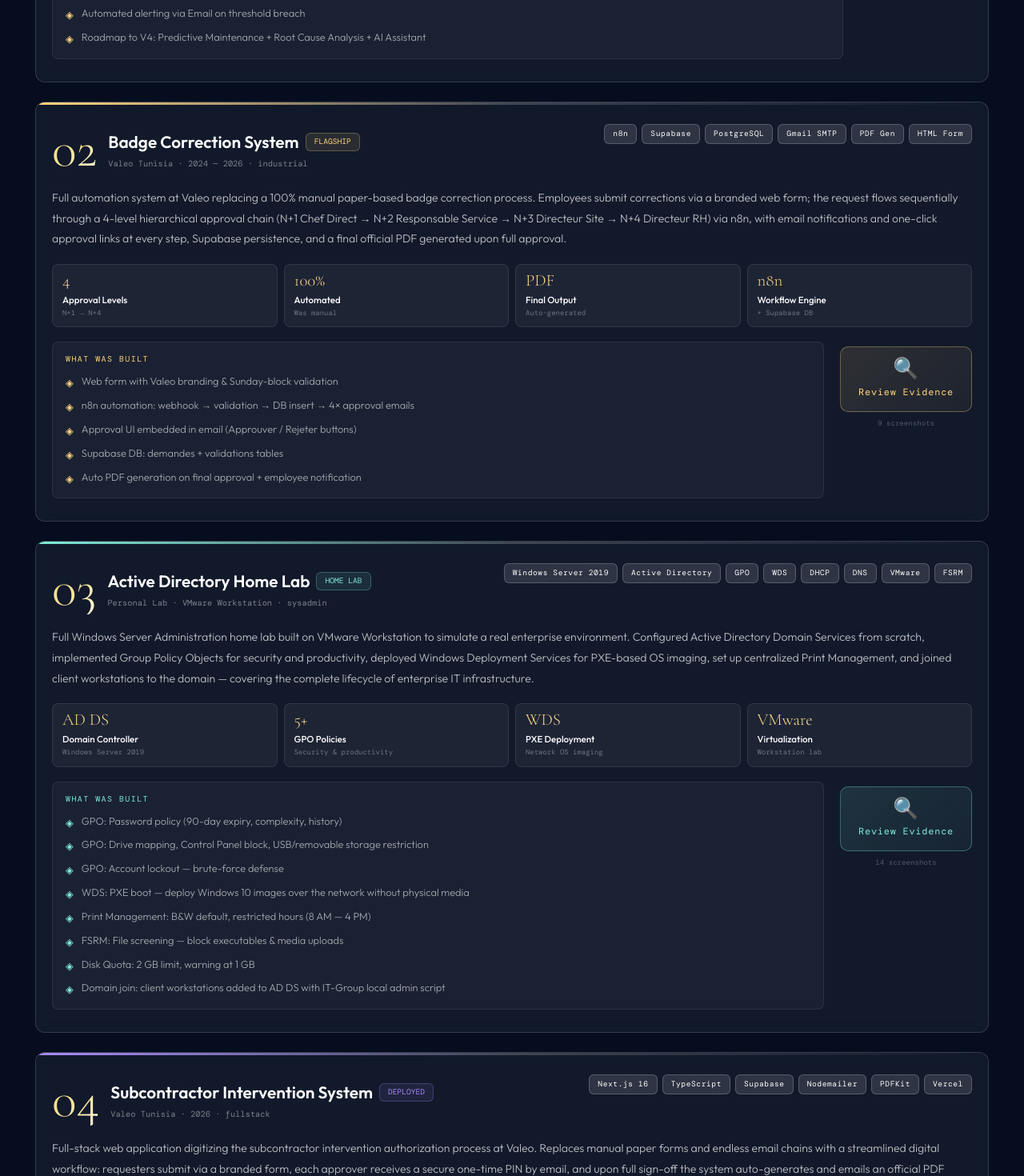
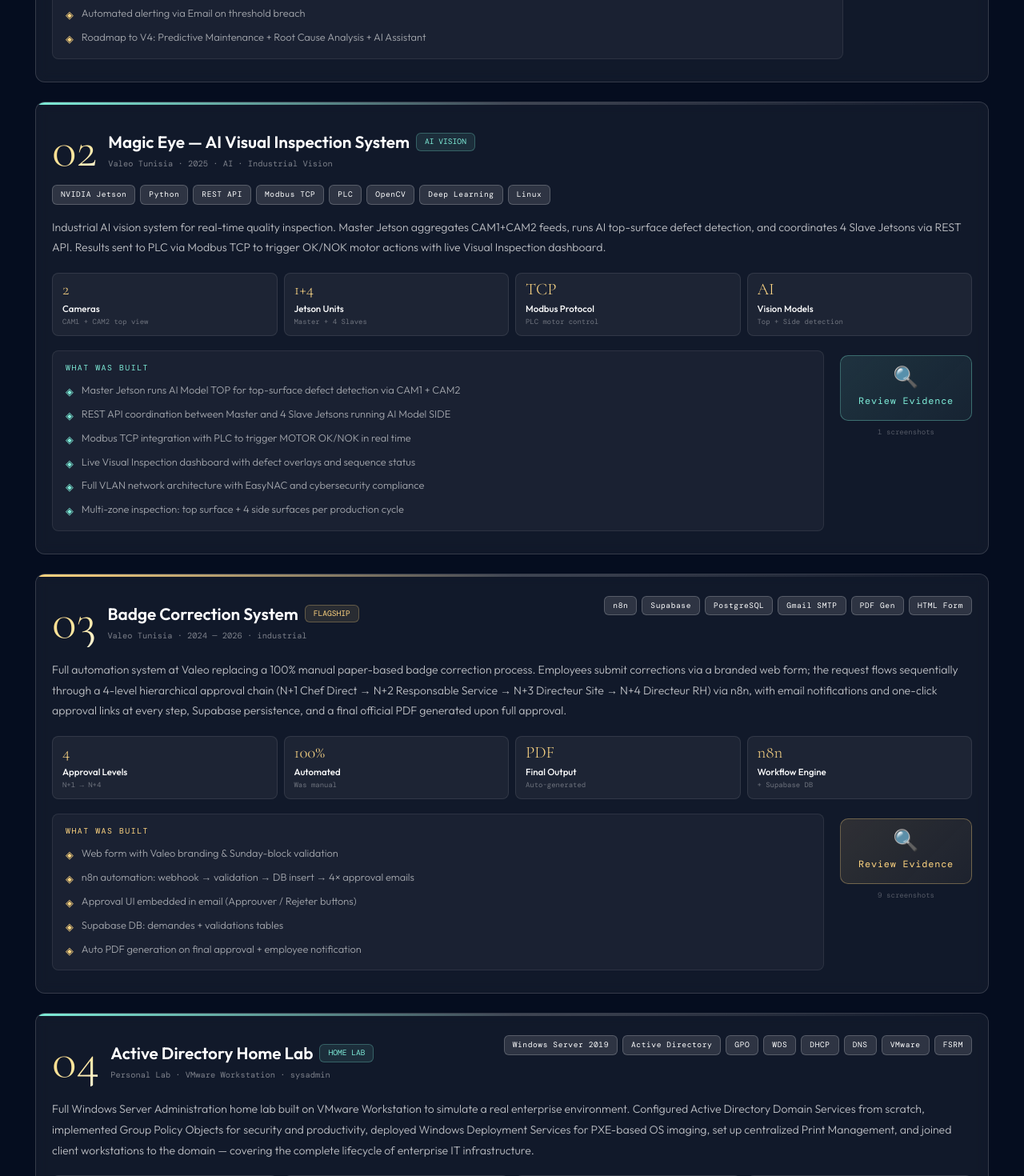
Before and after one commit to harrabialaa-dotcom/portfolio-v2, a Next.js app: page / in a window 1280 px wide. Shown: the part 2780-4250 px from the top of the page at 80% size. Built offline with nearby package versions, Linux system fonts and the light colour scheme; a web font is replaced by a local one.

Commit message:
feat: reorder projects, Magic Eye to #02

```diff
--- a/components/Projects.tsx
+++ b/components/Projects.tsx
@@ -593,11 +593,43 @@
         </div>
       )}
 
-      {/* ── FEATURED 02: Badge Correction System ── */}
+      {/* ── FEATURED 02: Magic Eye ── */}
+      {showMagic && (
+        <div>
+          <FeaturedCard
+            number="02"
+            title="Magic Eye — AI Visual Inspection System"
+            subtitle="Valeo Tunisia · 2025 · AI · Industrial Vision"
+            badge="AI VISION"
+            accentColor="#7eecd8"
+            tags={['NVIDIA Jetson', 'Python', 'REST API', 'Modbus TCP', 'PLC', 'OpenCV', 'Deep Learning', 'Linux']}
+            desc="Industrial AI vision system for real-time quality inspection. Master Jetson aggregates CAM1+CAM2 feeds, runs AI top-surface defect detection, and coordinates 4 Slave Jetsons via REST API. Results sent to PLC via Modbus TCP to trigger OK/NOK motor actions with live Visual Inspection dashboard."
+            metrics={[
+              { v: '2',   l: 'Cameras',         sub: 'CAM1 + CAM2 top view' },
+              { v: '1+4', l: 'Jetson Units',    sub: 'Master + 4 Slaves' },
+              { v: 'TCP', l: 'Modbus Protocol', sub: 'PLC motor control' },
+              { v: 'AI',  l: 'Vision Models',   sub: 'Top + Side detection' },
+            ]}
+            highlights={[
+              'Master Jetson runs AI Model TOP for top-surface defect detection via CAM1 + CAM2',
+              'REST API coordination between Master and 4 Slave Jetsons running AI Model SIDE',
+              'Modbus TCP integration with PLC to trigger MOTOR OK/NOK in real time',
+              'Live Visual Inspection dashboard with defect overlays and sequence status',
+              'Full VLAN network architecture with EasyNAC and cybersecurity compliance',
+              'Multi-zone inspection: top surface + 4 side surfaces per production cycle',
+            ]}
+            screens={[
+              { src: '/screenshots/ai-line.png', label: 'Communication Architecture', desc: 'CAM1/CAM2 → Master Jetson → REST API → Slave Jetsons → Modbus TCP → PLC → Motors' },
+            ]}
+          />
+        </div>
+      )}
+
+      {/* ── FEATURED 03: Badge Correction System ── */}
       {showBadge && (
         <div>
           <FeaturedCard
-            number="02"
+            number="03"
             title="Badge Correction System"
             subtitle="Valeo Tunisia · 2024 — 2026 · industrial"
             badge="FLAGSHIP"
@@ -622,11 +654,11 @@
         </div>
       )}
 
-      {/* ── FEATURED 02: Active Directory Home Lab ── */}
+      {/* ── FEATURED 04: Active Directory Home Lab ── */}
       {showAD && (
         <div>
           <FeaturedCard
-            number="03"
+            number="04"
             title="Active Directory Home Lab"
             subtitle="Personal Lab · VMware Workstation · sysadmin"
             badge="HOME LAB"
@@ -654,11 +686,11 @@
         </div>
       )}
 
-      {/* ── FEATURED 03: Subcontractor Intervention System ── */}
+      {/* ── FEATURED 05: Subcontractor Intervention System ── */}
       {showInt && (
         <div>
           <FeaturedCard
-            number="04"
+            number="05"
             title="Subcontractor Intervention System"
             subtitle="Valeo Tunisia · 2026 · fullstack"
             badge="DEPLOYED"
@@ -685,11 +717,11 @@
         </div>
       )}
 
-      {/* ── FEATURED 04: Windows 11 Migration Tracker ── */}
+      {/* ── FEATURED 06: Windows 11 Migration Tracker ── */}
       {showWin11 && (
         <div>
           <FeaturedCard
-            number="05"
+            number="06"
             title="Windows 11 Migration Tracker"
             subtitle="Valeo Tunisia · Multi-site · 2025 · powershell"
             badge="POWERSHELL"
@@ -715,11 +747,11 @@
         </div>
       )}
 
-      {/* ── FEATURED 05: Windows Server Backup ── */}
+      {/* ── FEATURED 07: Windows Server Backup ── */}
       {showBackup && (
         <div>
           <FeaturedCard
-            number="06"
+            number="07"
             title="Windows Server Backup Setup"
             subtitle="Valeo Tunisia · Windows Server 2022 · sysadmin"
             badge="SYSADMIN"
@@ -749,7 +781,7 @@
       {showInactive && (
         <div>
           <FeaturedCard
-            number="07"
+            number="08"
             title="Inactive PC Monitoring Script"
             subtitle="Valeo Tunisia · Active Directory · PowerShell Automation"
             badge="POWERSHELL"
@@ -777,36 +809,7 @@
       )}
 
 
-      {showMagic && (
-        <div>
-          <FeaturedCard
-            number="08"
-            title="Magic Eye — AI Visual Inspection System"
-            subtitle="Valeo Tunisia · 2025 · AI · Industrial Vision"
-            badge="AI VISION"
-            accentColor="#7eecd8"
-            tags={['NVIDIA Jetson', 'Python', 'REST API', 'Modbus TCP', 'PLC', 'OpenCV', 'Deep Learning', 'Linux']}
-            desc="Industrial AI vision system for real-time quality inspection. Master Jetson aggregates CAM1+CAM2 feeds, runs AI top-surface defect detection, and coordinates 4 Slave Jetsons via REST API. Results sent to PLC via Modbus TCP to trigger OK/NOK motor actions with live Visual Inspection dashboard."
-            metrics={[
-              { v: '2',   l: 'Cameras',         sub: 'CAM1 + CAM2 top view' },
-              { v: '1+4', l: 'Jetson Units',    sub: 'Master + 4 Slaves' },
-              { v: 'TCP', l: 'Modbus Protocol', sub: 'PLC motor control' },
-              { v: 'AI',  l: 'Vision Models',   sub: 'Top + Side detection' },
-            ]}
-            highlights={[
-              'Master Jetson runs AI Model TOP for top-surface defect detection via CAM1 + CAM2',
-              'REST API coordination between Master and 4 Slave Jetsons running AI Model SIDE',
-              'Modbus TCP integration with PLC to trigger MOTOR OK/NOK in real time',
-              'Live Visual Inspection dashboard with defect overlays and sequence status',
-              'Full VLAN network architecture with EasyNAC and cybersecurity compliance',
-              'Multi-zone inspection: top surface + 4 side surfaces per production cycle',
-            ]}
-            screens={[
-              { src: '/screenshots/ai-line.png', label: 'Communication Architecture', desc: 'CAM1/CAM2 → Master Jetson → REST API → Slave Jetsons → Modbus TCP → PLC → Motors' },
-            ]}
-          />
-        </div>
-      )}
+
 
       {/* ── Other projects grid ── */}
       {others.length > 0 && (
```
